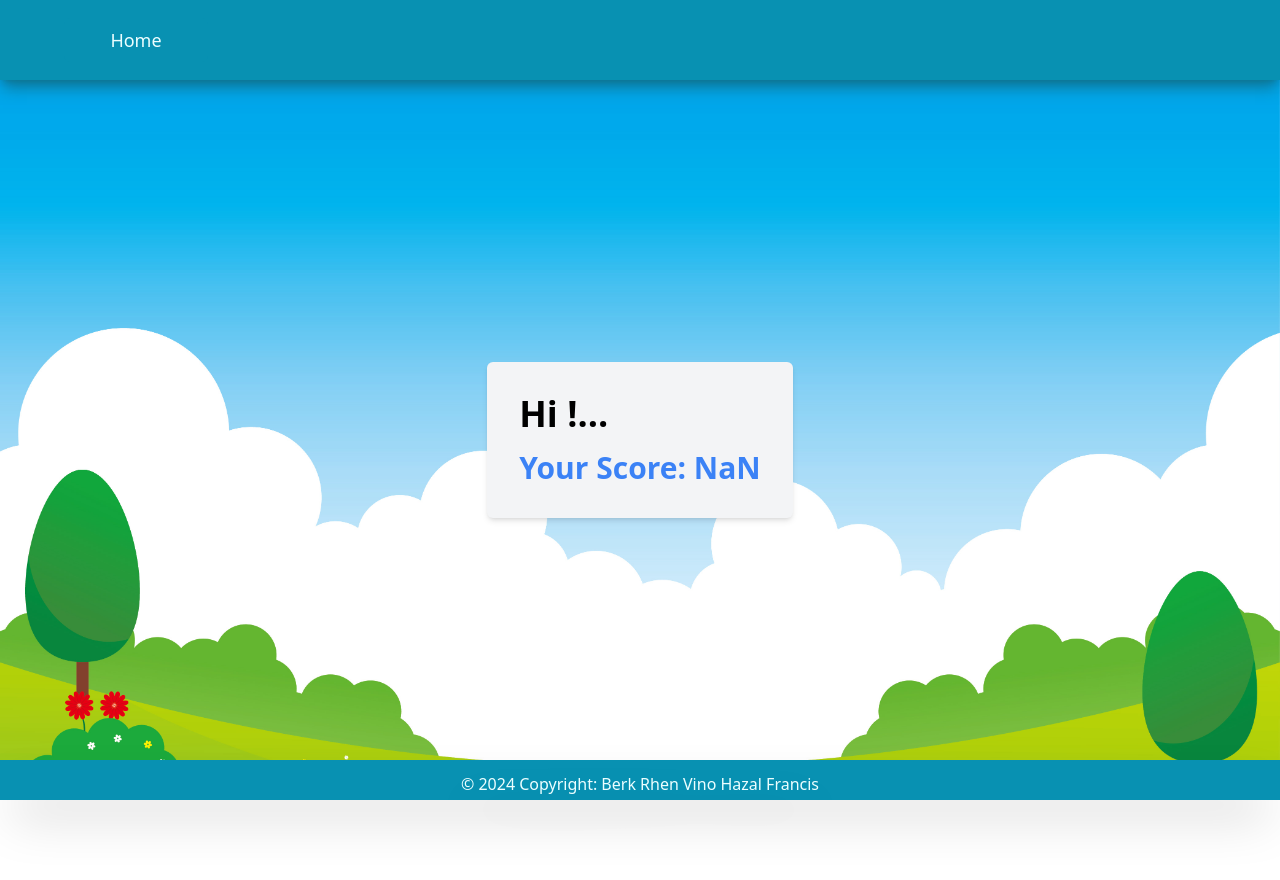
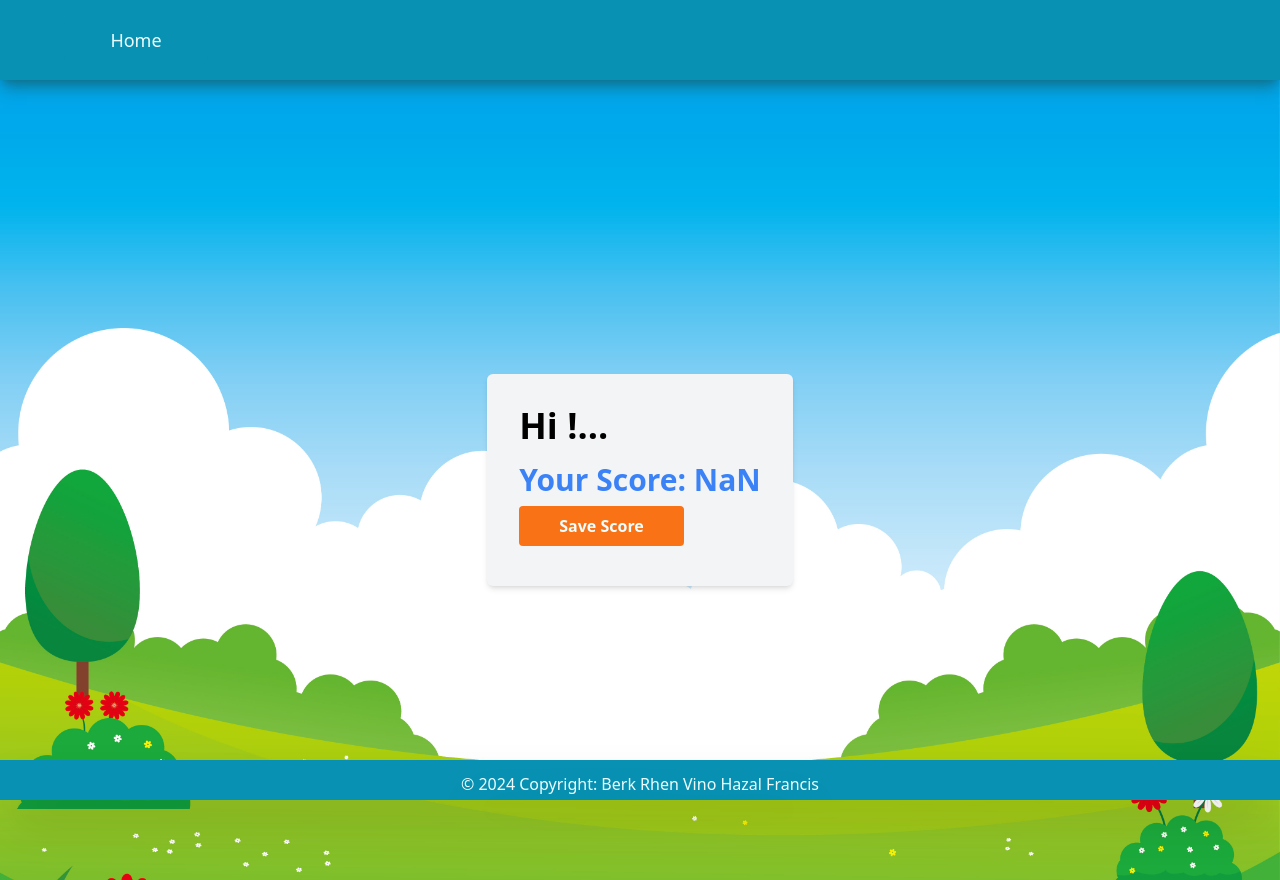
Before and after one commit to mdtoy-dev/Edicatation, a React app: page /score in a window 1280 px wide. Before the commit the page ends 800 px from the top, so only its background shows below. Built offline with nearby package versions, Linux system fonts and the light colour scheme; the HTML template or start-up script is replaced by a standard one.

Commit message:
subject and final score LocalStorage codes added, Score page is changed accordingly

```diff
--- a/src/App.jsx
+++ b/src/App.jsx
@@ -1,7 +1,7 @@
 import { BrowserRouter as Router, Route, Routes } from "react-router-dom";
 
 import Home from "./pages/Home";
-import Score from "./pages/Score";
+import Score from "./components/ScoreComp";
 import Navbar from "./components/Navbar";
 import Footer from "./components/Footer";
 import Cards from "./components/Cards";
@@ -10,6 +10,7 @@ import Explore from "./pages/Explore";
 import Quizquestion from "./components/quizQuestionGenerator";
 import Videos from "./components/VideoPlayer";
 import MathGame from "./components/MathGame";
+import ScoreList from "./pages/Score";
 
 function App() {
   return (
@@ -25,6 +26,7 @@ function App() {
           <Route path="/quiz/:type" element={<Quizquestion />} />
           <Route path="/videos/:type" element={<Videos />} />
           <Route path="/math" element={<MathGame />} />
+          <Route path="/scoreList" element={<ScoreList />} />
         </Routes>
         <Footer />
       </div>
--- a/src/components/Navbar.jsx
+++ b/src/components/Navbar.jsx
@@ -25,7 +25,7 @@ function Navbar() {
   const navigation = [
     { name: 'Home', href: '/', current: true, visible: true },
     { name: 'Explore', href: '/explore', current: false, visible: buttonAppear },
-    { name: 'Scores', href: '/score', current: false, visible: buttonAppear },
+    { name: 'Scores', href: '/scoreList', current: false, visible: buttonAppear },
   ]
 
   function classNames(...classes) {
--- a/src/components/PlayerScoreInfo.jsx
+++ /dev/null
@@ -1,28 +0,0 @@
-
-const scoreList = []
-
-function PlayerScoreInfo() {
-
-    //Reading the data from Local Storage.
-    var storedName = localStorage.getItem('name');
-    var storedScore = parseInt(localStorage.getItem('quizScore'));
-
-    scoreList.push(localStorage.getItem('quizScore'));
-    localStorage.setItem("finalScore", JSON.stringify(scoreList));
-
-
-
-    return (
-        <>
-         <div className="text-4xl font-bold mb-4">
-                  Hi {storedName}!...
-         </div>
-         <div className="text-3xl text-center font-extrabold text-blue-500">
-               Your Score: {storedScore}
-         </div>
-
-        </>
-    );
-}
-
-export default PlayerScoreInfo;
--- /dev/null
+++ b/src/components/ScoreComp.jsx
@@ -0,0 +1,62 @@
+import React from "react";
+import { useState } from "react";
+import { Link } from "react-router-dom";
+
+
+const scoreList = []
+
+function Score({ scoreCount }) {
+
+  var storedName = localStorage.getItem('name');
+  var storedScore = parseInt(localStorage.getItem('quizScore'));
+  const [showButton, setShowButton] = useState(true);
+
+
+  function saveScore() {
+
+    scoreList.push(localStorage.getItem('quizScore'));
+    localStorage.setItem("finalScore", JSON.stringify(scoreList));
+    setShowButton(false);
+
+  }
+
+
+  return (
+  <div>
+    {showButton ? (<div className="flex items-center justify-center h-screen">
+      <div className="bg-gray-100 p-8 rounded-md shadow-md">
+
+      <div className="text-4xl font-bold mb-4">
+                  Hi {storedName}!...
+         </div>
+         <div className="text-3xl text-center font-extrabold text-blue-500">
+               Your Score: {storedScore}
+         </div>
+         <button
+        type="submit"
+        onClick={saveScore}
+        className="m-auto my-2 bg-orange-500 hover:bg-cyan-700 text-cyan-50 font-bold py-2 px-10 rounded"
+        >
+          Save Score
+        </button>
+      </div>
+    </div>) : (
+    <div className="flex items-center justify-center h-screen">
+      <div className="bg-gray-100 p-8 rounded-md shadow-md">
+        <p className="sm:text-xl font-semibold mb-4 text-center text-cyan-600">Thanks for saving your score.</p>
+        <Link
+        to="/explore"
+        className="m-auto my-2 bg-orange-500 justify-center hover:bg-cyan-700 text-cyan-50 font-bold py-2 px-10 rounded"
+        >
+          Discover more topics
+          </Link>
+      </div>
+    </div>
+    )
+    }
+  </div>
+  );
+}
+
+
+export default Score;
--- a/src/components/quizQuestionGenerator.jsx
+++ b/src/components/quizQuestionGenerator.jsx
@@ -1,7 +1,7 @@
 import { useState, useEffect } from "react";
 
 import questions from "../data/CountryCapitals.json";
-import Score from "../pages/Score";
+import Score from "./ScoreComp";
 import ProgressBar from "./progressBar";
 import { useParams } from "react-router-dom";
 
--- a/src/pages/Score.jsx
+++ b/src/pages/Score.jsx
@@ -1,18 +1,29 @@
-import React from "react";
-import PlayerScoreInfo from "../components/PlayerScoreInfo";
+function ScoreList() {
+    const finalScores = JSON.parse(localStorage.getItem("finalScore"))
+    const subjectList = JSON.parse(localStorage.getItem("subject"))
 
+    const list = subjectList.map((subject, index) => {
+        return {
+        subject: subject,
+        score: finalScores[index]
+        }
 
-function Score({ scoreCount }) {
-  return (
-    <div className="flex items-center justify-center h-screen">
-      <div className="bg-gray-100 p-8 rounded-md shadow-md">
-      <PlayerScoreInfo/>
-      </div>
-    </div>
+      });
 
+      console.log(list)
 
-  );
+    return (
+        <div className="flex items-center justify-center h-screen">
+            <div className="h-2/3 w-2/3 bg-gray-100 p-8 text-center rounded-md shadow-md">
+                    <h1 className="font-bold text-3xl text-orange-600 sm:mb-5">Your Scores</h1>
+                    <ul className="p-6">
+                        {list.map((listItem, index) => (
+                            <li className="font-semibold text-xl text-cyan-600">{listItem.subject} : {listItem.score}</li>
+                        ))}
+                    </ul>
+            </div>
+        </div>
+    )
 }
 
-
-export default Score;
+export default ScoreList
```
